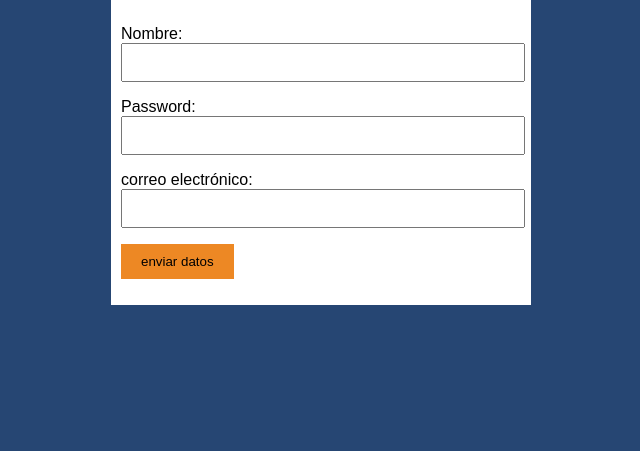
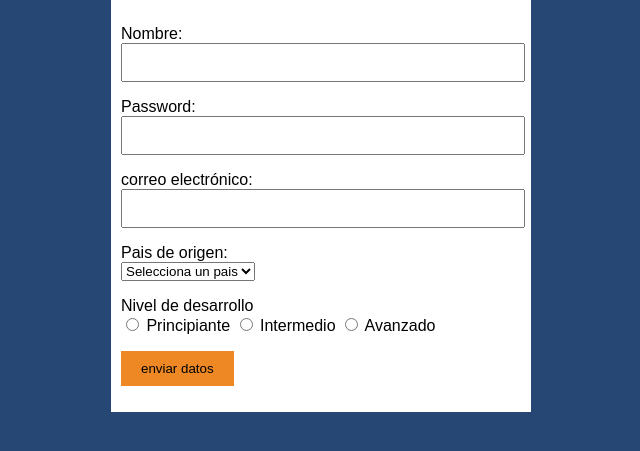
Before and after one commit to GerryDeveloper/all-PHP, a PHP site: page /v10_validar_form.php in a window 1280 px wide. Shown: the part 101-552 px from the top of the page, without its empty margins (319-959 px from the left). Run offline with PHP 8.4, Linux system fonts and the light colour scheme.

Commit message:
v12, validmos radio buttons

```diff
--- a/curso-php-vidaMRR/v10_validar_form.php
+++ b/curso-php-vidaMRR/v10_validar_form.php
@@ -39,26 +39,46 @@
 	<form action="v10_validar_form.php" method="POST">
 		<?php
 			// solo usamos una vista, asi que vamos a validar el formulario dentro del mismo formulario
+      $nombre = "";
+      $password = "";
+      $email = "";
+      // TODO (1) declarar variable;
+      $pais = "";
+      $nivel = "";
 
       if( isset($_POST['nombre']) ) { // en realidad puede ser cualquier campo
 
         $nombre = $_POST['nombre'];
         $password = $_POST['password'];
         $email = $_POST['email'];
+        // TODO (2) asignar valor de solicitud POST
+        $pais = $_POST['pais'];
+        if (isset($_POST['nivel'])) {
+          $nivel = $_POST['nivel'];
+        } else {
+          $nivel = "";
+        }
 
         $campos = array();
 
         if($nombre == "") {
-          array_push($campos, "El campo nombre no puede estar vacio");
+          array_push($campos, "El campo nombre no puede estar vacio.");
         }
 
         if($password == "" || strlen($password) < 6 ) {
-          array_push($campos, "El campo password no puede estar vacio ni tener menos de 6 caracteres");
+          array_push($campos, "El campo password no puede estar vacio ni tener menos de 6 caracteres.");
         }
 
         if($email == "" || strpos($email, "@") === false ) { // debemos ser estrictos con el tipo ===, pues 0 es falsey
-          array_push($campos, "Ingresa un correo electronico valido");
+          array_push($campos, "Ingresa un correo electronico valido.");
 
+        }
+        // TODO (3) Validar que el campo no este vacio
+        if($pais == "") {
+          array_push($campos, "Selecciona un pais de origen.");
+        }
+        if($nivel == "") {
+          array_push($campos, "Selecciona un nivel de desarrollo.");
         }
 
         if( count($campos) > 0) {
@@ -80,18 +100,45 @@
 
 		<p>
 		Nombre:<br/>
-		<input type="text" name="nombre">
+		<input type="text" name="nombre" value="<?php echo $nombre; ?>">
 		</p>
 
 		<p>
 		Password:<br/>
-		<input type="password" name="password">
+		<input type="password" name="password" value="<?php echo $password; ?>">
 		</p>
 
 		<p>
 		correo electrónico:<br/>
-		<input type="text" name="email">
+		<input type="text" name="email" value="<?php echo $email; ?>">
 		</p>
+
+    <!-- v11. validamos lista -->
+    <p>
+      Pais de origen:
+      <br>
+      <select name="pais" id="">
+        <option value="">Selecciona un pais</option>
+        <option value="mx" <?php if($pais == "mx") echo "selected"; ?>>Mexico</option>
+        <option value="eu" <?php if($pais == "eu") echo "selected"; ?>>Estados Unidos</option>
+        <option value="es" <?php if($pais == "es") echo "selected"; ?>>Espania</option>
+        <option value="ar" <?php if($pais == "ar") echo "selected"; ?>>Argentina</option>
+        <option value="ch" <?php if($pais == "ch") echo "selected"; ?>>China</option>
+      </select>
+    </p>
+
+    <!-- v12. Validar radio buttons -->
+     <p>
+      Nivel de desarrollo
+      <br>
+      <input type="radio" name="nivel" value="principiante"
+        <?php if($nivel == "principiante") echo "checked"; ?>> Principiante
+      <input type="radio" name="nivel" value="intermedio"
+        <?php if($nivel == "intermedio") echo "checked"; ?>> Intermedio
+      <input type="radio" name="nivel" value="avanzado"
+        <?php if($nivel == "avanzado") echo "checked"; ?>> Avanzado
+     </p>
+
 
 		<p><input type="submit" value="enviar datos"></p>
 	</form>
```
